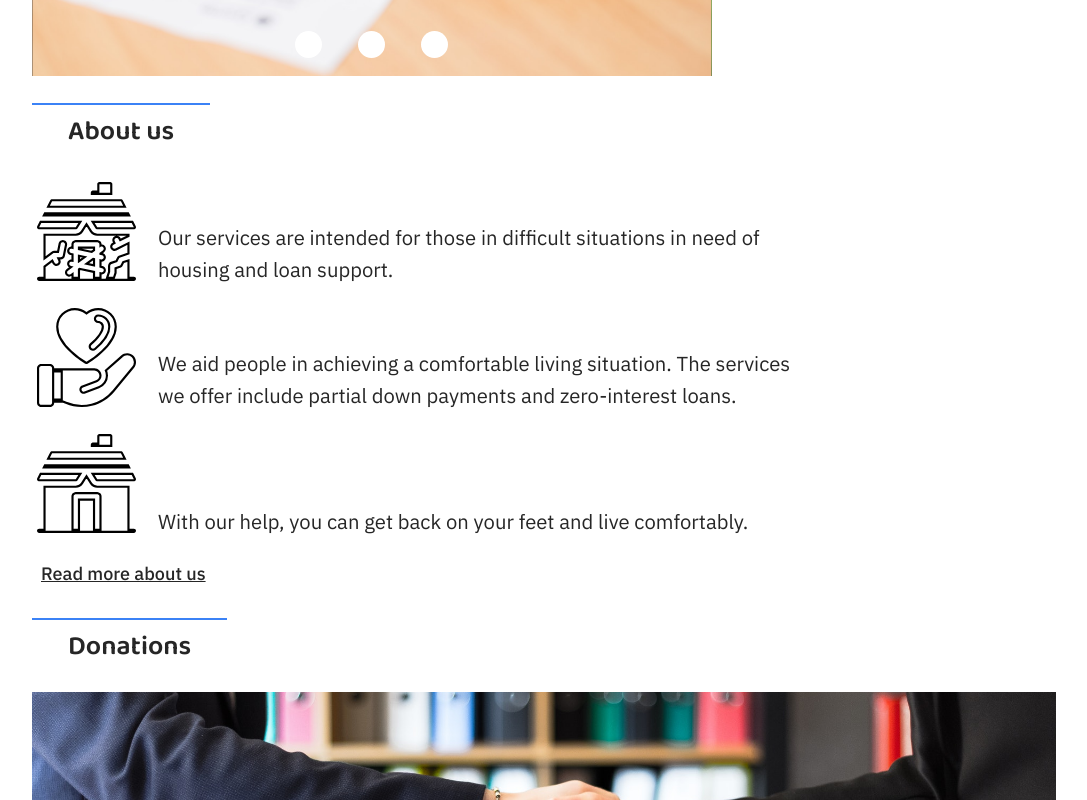
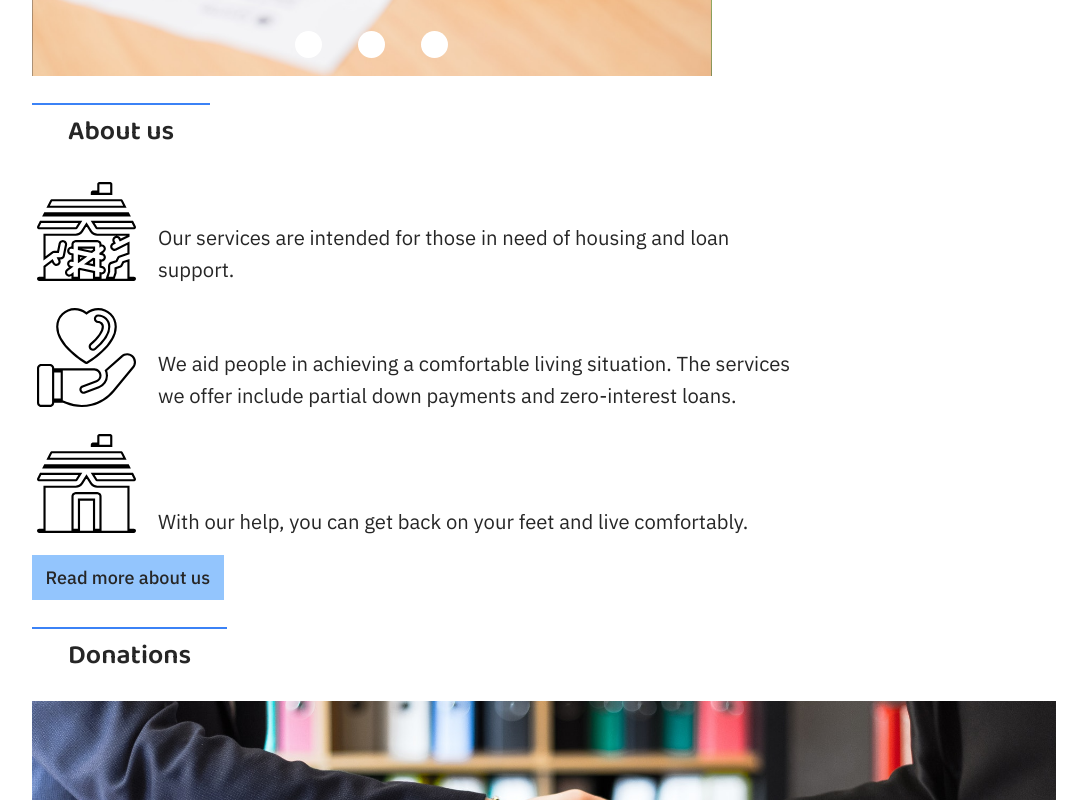
Before and after one commit to blaze-vincent/christian-action-2022, a Next.js app: page / in a window 1280 px wide. Shown: the part 563-1363 px from the top of the page, without its empty margins (96-1183 px from the left). Built offline with nearby package versions, Linux system fonts and the light colour scheme.

Commit message:
Remove acknowledgment of demographic circumstances; Change link style

```diff
--- a/components/aboutPreview/aboutPreview.js
+++ b/components/aboutPreview/aboutPreview.js
@@ -8,14 +8,14 @@ export default function AboutPreview(){
   >
     <SectionTitle title="About us" />
 
-    <Section imgSrc={'/svg/house-broken.svg'} textContent='Our services are intended for those in difficult situations in need of housing and loan support.'/>
+    <Section imgSrc={'/svg/house-broken.svg'} textContent='Our services are intended for those in need of housing and loan support.'/>
     <Section imgSrc={'/svg/help.svg'} textContent='We aid people in achieving a comfortable living situation. The services we offer include partial down payments and zero-interest loans.'/>
     <Section imgSrc={'/svg/house.svg'} textContent='With our help, you can get back on your feet and live comfortably.'/>
     <Link
       href='/about'
     >
       <a
-        className="font-medium underline px-2 py-1 max-w-max"
+        className="px-3 py-2 max-w-max bg-blue-300 hover:bg-blue-400 font-medium"
       >Read more about us</a>
     </Link>
   </div>
```
